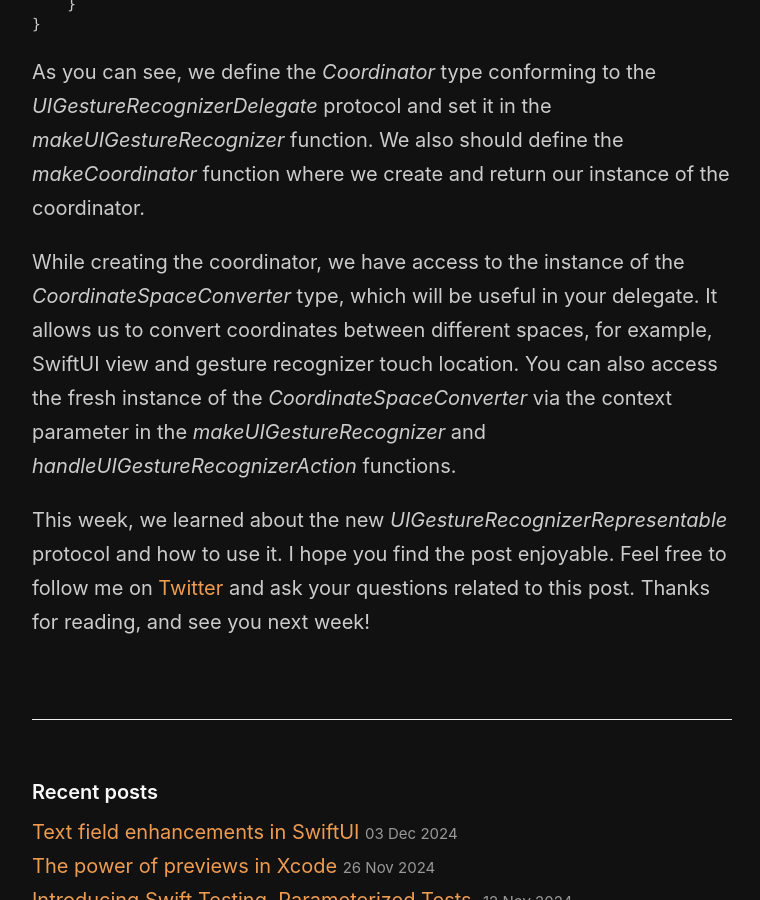
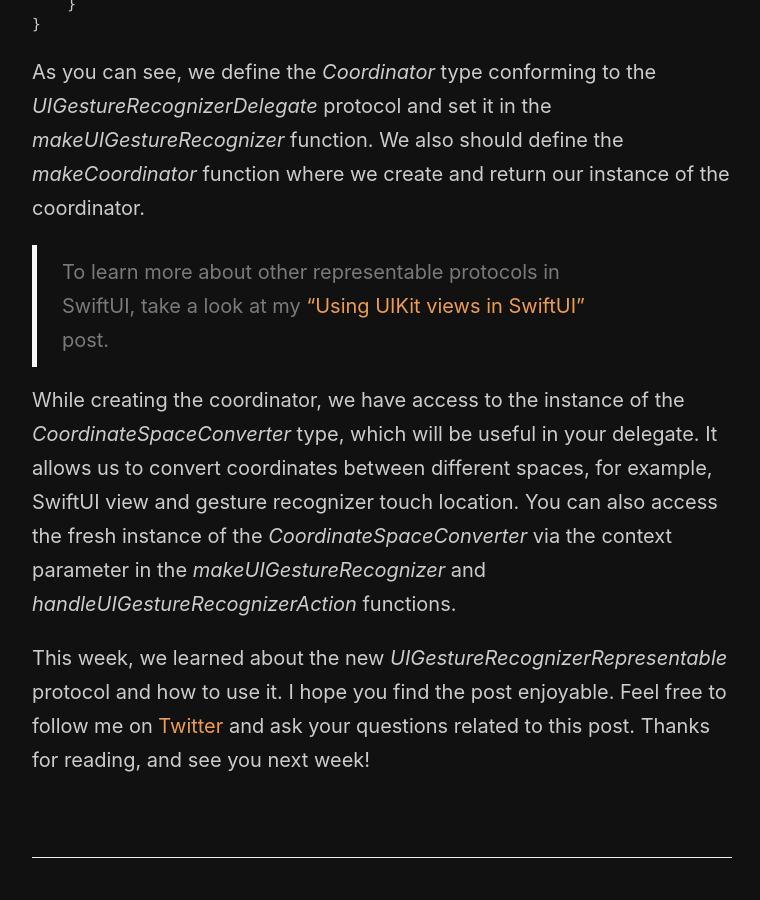
Before and after one commit to mecid/mecid.github.io, a Jekyll site: the page built from _posts/2024-12-17-introducing-uigesturerecognizerrepresentable-protocol-in-swiftui.md, in a window 1280 px wide and 900 px high, scrolled down 3295 px. Shown: the whole window, without its empty margins (258-1018 px from the left). Built offline with Jekyll 4.4.1, drawn with Linux system fonts in a browser that asks for light colours.

Commit message:
another reference added to the gesture representable post

```diff
--- a/_posts/2024-12-17-introducing-uigesturerecognizerrepresentable-protocol-in-swiftui.md
+++ b/_posts/2024-12-17-introducing-uigesturerecognizerrepresentable-protocol-in-swiftui.md
@@ -106,6 +106,8 @@ struct ContentView: View {
 
 As you can see, we define the *Coordinator* type conforming to the *UIGestureRecognizerDelegate* protocol and set it in the *makeUIGestureRecognizer* function. We also should define the *makeCoordinator* function where we create and return our instance of the coordinator.
 
+> To learn more about other representable protocols in SwiftUI, take a look at my ["Using UIKit views in SwiftUI"](/2020/01/29/using-uikit-views-in-swiftui/) post.
+
 While creating the coordinator, we have access to the instance of the *CoordinateSpaceConverter* type, which will be useful in your delegate. It allows us to convert coordinates between different spaces, for example, SwiftUI view and gesture recognizer touch location. You can also access the fresh instance of the *CoordinateSpaceConverter* via the context parameter in the *makeUIGestureRecognizer* and *handleUIGestureRecognizerAction* functions.
 
 This week, we learned about the new *UIGestureRecognizerRepresentable* protocol and how to use it. I hope you find the post enjoyable. Feel free to follow me on [Twitter](https://twitter.com/mecid) and ask your questions related to this post. Thanks for reading, and see you next week!
```
